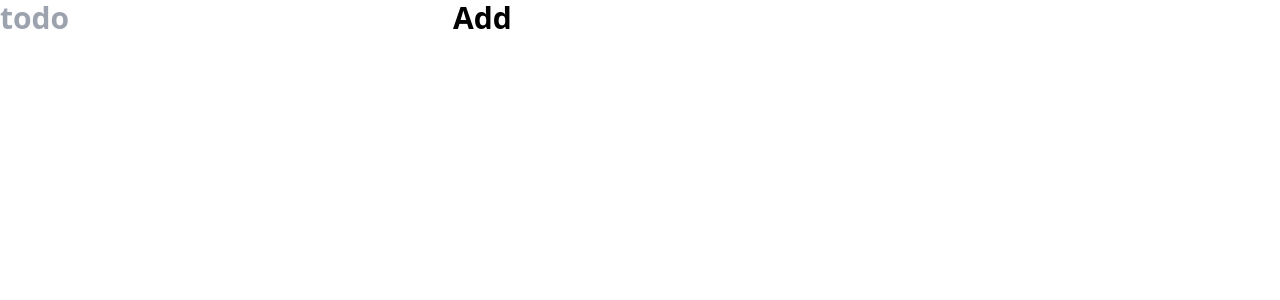
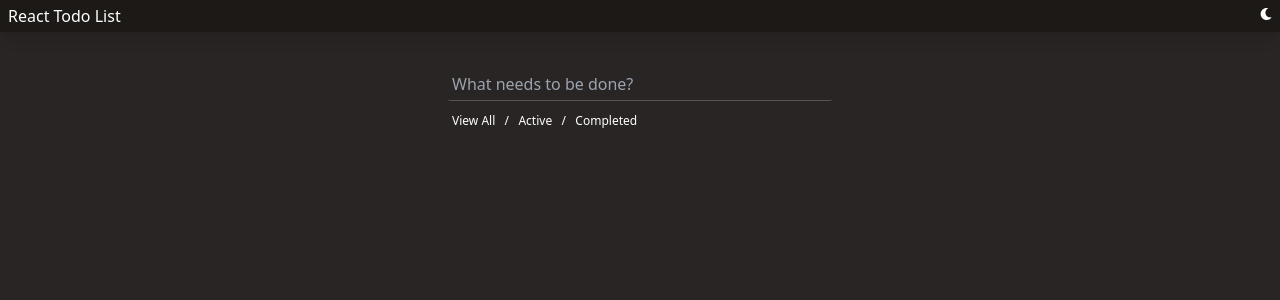
Before and after one commit to tennisbun/react-todo-list, a React (Vite) app: page / in a window 1280 px wide. Shown: the top 300 px of the page. Built offline with nearby package versions, Linux system fonts and the light colour scheme.

Commit message:
todo updated

```diff
--- a/components/Container.jsx
+++ b/components/Container.jsx
@@ -4,19 +4,15 @@ import Todo from './Todo.jsx'
 
 function Container({todos, setTodos}) {
   return (
-    <div>
-
-      { /* handle input and submission*/ }
+    <div className="flex justify-center flex-col w-96">
       <Form setTodos={setTodos} todos={todos}/>
 
-      { /* render todos */ }
-      {todos.map( (todo)=>{
+      { todos.map( (todo)=>{
         return (
-          <Todo key={todo.id} todo={todo}
+          <Todo key={todo.id} id={todo.id} todo={todo}
           todos={todos} setTodos={setTodos}/>)
-      } )
+        } )
       }
-
     </div>
   )
 }
--- a/components/Form.jsx
+++ b/components/Form.jsx
@@ -1,9 +1,41 @@
 import React from 'react'
-import {useState} from 'react'
+import { useState, useRef, useContext } from 'react'
+import { ThemeContext } from '../src/App.jsx'
+import { useForm } from 'react-hook-form'
+import { yupResolver } from '@hookform/resolvers/yup'
+import * as yup from 'yup'
+
+const schema = yup.object().shape({
+  todo: yup.string().required(),
+});
 
 function Form({todos, setTodos}) {
 
-  const [inputValue, setInputValue] = useState("")
+  const theme = useContext(ThemeContext);
+  const themeValue = theme.theme;
+
+  const [inputValue, setInputValue] = useState("");
+  const inputRef = useRef();
+
+  const [viewAll, setViewAll] = useState({active: false, style: ""});
+  const [active, setActive] = useState({active: false, style: ""});
+  const [completed, setCompleted] = useState({active: false, style: ""});
+
+  let changeFilter=(type)=>{
+    if(type == 0){
+      setViewAll({active: true, style: "text-gray-600 cursor-pointer"});
+      setActive({active: false, style: ""});
+      setCompleted({active: false, style: ""});
+    } else if( type == 1){
+      setViewAll({active: false, style: ""});
+      setActive({active: true, style: "text-gray-600 cursor-pointer"});
+      setCompleted({active: false, style: ""});
+    } else if ( type == 2){
+      setViewAll({active: false, style: ""});
+      setActive({active: false, style: ""});
+      setCompleted({active: true, style: "text-gray-600 cursor-pointer"});
+    }
+  };
 
   let handleInputState =(e)=> {
     setInputValue(e.target.value);
@@ -11,17 +43,45 @@ function Form({todos, setTodos}) {
 
   let handleForm =(e)=> {
     e.preventDefault();
-    console.log("handleForm");
     setTodos( [ ...todos, {text: inputValue, completed: false, id: Math.random()} ] );
-    console.log(todos);
+    setInputValue("");
+    inputRef.current.reset();
   }
+
+  let inputStyle=" outline-none rounded-sm px-1 mb-1 w-full h-6 pb-2 mr-2 border-b border-stone-600 bg-transparent text-white transition ease-in-out delay-150";
+  let inputStyleLight=" outline-none rounded-sm px-1 mb-1 w-full h-6 pb-2 mr-2 border-b border-stone-600 bg-transparent text-black transition ease-in-out delay-150";
+
+
+  let addButtonStyle="text-white w-14 rounded-sm px-1 rad text-sm border-b border-stone-600 hover:bg-stone-900 transition ease-in-out delay-150 p-1" ;
+  let addButtonStyleLight= " text-black w-14 rounded-sm px-1 rad text-sm border border-stone-900 hover:bg-stone-400 transition ease-in-out delay-150";
+
+
+ let filterOptionsStyle="flex text-white text-xs mb-8 mt-2 transition ease-in-out delay-150 pl-1 cursor-pointer"
+ let filterOptionsStyleLight="flex text-black text-xs mb-8 mt-2 transition ease-in-out delay-150 pl-1 cursor-pointer"
+ let filterOptionSelected="cursor-pointer text-stone-600"
+
+  const {register, handleSubmit, errors} = useForm({
+    resolver: yupResolver(schema),
+  });
 
   return (
     <div>
-      <form>
-        <input placeholder="todo" className="" onChange={handleInputState} />
-        <button onClick={handleForm} className="border-2 border-black-200">Add</button>
-      </form>
+
+    <form ref={inputRef} onSubmit={handleForm} className="w-full" >
+        <input placeholder="What needs to be done?"
+          className={themeValue ? inputStyle : inputStyleLight} onChange={handleInputState}
+        />
+
+    </form>
+
+    <div className={themeValue ? filterOptionsStyle : filterOptionsStyleLight}>
+      <span className={viewAll.style} onClick={()=>changeFilter(0)} >View All</span>
+      <p> &nbsp;&nbsp; / &nbsp;&nbsp;  </p>
+      <span className={active.style} onClick={()=>changeFilter(1)} >Active</span>
+      <p> &nbsp;&nbsp; / &nbsp;&nbsp; </p>
+      <span className={completed.style} onClick={()=>changeFilter(2)} >Completed</span>
+    </div>
+
     </div>
   )
 }
--- /dev/null
+++ b/components/Nav.jsx
@@ -0,0 +1,29 @@
+import React from 'react';
+import { FaMoon } from 'react-icons/fa';
+import {useContext, useState } from 'react';
+import {ThemeContext} from '../src/App.jsx'
+
+function Nav() {
+  const theme = useContext(ThemeContext);
+  const themeValue = theme.theme;
+
+  let changeTheme =()=>{
+    theme.setTheme(!theme.theme);
+  };
+
+  let lightNavStyle = "bg-gray-100 text-light mb-10 px-1 py-1 pl-2 flex justify-between transition ease-in-out delay-150 shadow-lg";
+  let darkNavStyle = "bg-stone-900 text-white mb-10 px-1 py-1 pl-2 flex justify-between transition ease-in-out delay-150 shadow-lg";
+
+  return (
+    <div className={themeValue ? darkNavStyle : lightNavStyle }>
+      <div>
+        <p>React Todo List</p>
+      </div>
+      <div className="px-1 py-1 text-sm cursor-pointer text-xs">
+        <FaMoon onClick={changeTheme}/>
+      </div>
+    </div>
+  )
+}
+
+export default Nav
--- a/components/Todo.jsx
+++ b/components/Todo.jsx
@@ -1,31 +1,114 @@
 import React from 'react'
-import {useState} from 'react'
+import { useState, useContext, useEffect } from 'react'
 import { FaBeer } from 'react-icons/fa';
 import { BsCheckSquareFill } from 'react-icons/bs';
 import { FaTrash } from 'react-icons/fa';
 import { FaEdit } from 'react-icons/fa';
+import { ThemeContext } from '../src/App.jsx';
+import {BsFillEraserFill } from 'react-icons/bs';
+import { AiFillCheckCircle } from 'react-icons/ai';
 
-function Todo({todo, todos, setTodos}) {
+function Todo({todo, todos, setTodos, id}) {
 
-  const [editing, setediting] = useState(false);
-  const [editValue, seteditValue] = useState("");
+  const theme = useContext(ThemeContext);
+  let themeValue = theme.theme;
 
-  let deleteTodo=()=>{}
-  let completeTodo=()=>{}
-  let editTodo=()=>{}
+  const [editing, setEditing] = useState(false);
+  const [editValue, setEditValue] = useState("");
+  const [completed, setCompleted] = useState(false);
+  const [todoStyle, setTodoStyle] = useState("");
+
+
+  useEffect(() => {
+      if(themeValue && completed){
+        setTodoStyle("w-70 h-6 text-green-400 bg-transparent w-80 my-1 mr-2 px-2 pb-1 rounded-sm border-b border-green-600 transition ease-in-out delay-150 line-through overflow-hidden pb-4 text-sm");
+      } else if(themeValue && !completed){
+        setTodoStyle("w-70 h-6 text-white bg-transparent w-80 my-1 mr-2 px-2 pb-1 rounded-sm border-b border-stone-700 transition ease-in-out delay-150 overflow-hidden pb-4 text-sm overflow-hidden");
+      } else if (!themeValue && completed){
+        setTodoStyle("w-70 h-6 text-black bg-transparent w-80 my-1 mr-2 px-2 pb-1 rounded-sm border-b border-green-600 transition ease-in-out delay-150 line-through overflow-hidden text-sm");
+      } else if(!themeValue && !completed){
+        setTodoStyle("w-70 h-6 text-black bg-transparent w-80 my-1 mr-2 px-2 pb-1 rounded-sm border-b border-stone-700 transition ease-in-out delay-150  pb-4 text-sm overflorw-hidden");
+      };
+  }, [themeValue, completed]);
+
+  let completeTodo=()=>{
+    // completes todo
+    setCompleted(!completed); console.log(completed)
+  };
+
+  let deleteTodo=()=>{
+    // deletes todo
+    setTodos(todos.filter((el)=>el.id !== todo.id));
+  };
+
+  let editTodo=()=>{
+    // to change editing state and show input
+    setEditing(!editing);
+  };
+
+  let editInputHandler=(e)=>{
+    // prepares the todo input value
+    console.log(editValue);
+  }
+
+  let handleEditSubmit=()=>{
+    // changes the previous text value of the todo object
+
+  }
+
+  let optionsStyle = "flex py-2 w-20";
+  let iconStyle= "cursor-pointer mr-1 text-stone-200 transition ease-in-out delay-150 ";
+  let iconStyleLight = "cursor-pointer mr-1 text-stone-800s transition ease-in-out delay-150";
+
+
+  let iconContainerStyle = "bg-stone-900 text-lg rounded-sm h-6 w-6 flex content-center justify-center items-center ml-1 p-1 transition ease-in-out delay-150"
+  let iconContainerStyleLight = "bg-stone-200 text-lg rounded-sm h-6 w-6 flex content-center justify-center items-center ml-1 p-1 transition ease-in-out delay-150"
+
+  let editingInputStyle="bg-transparent outline-none"
+  let editingInputStyleLight="bg-transparent outline-none text-black"
+
+
+  let EditingSection=()=>{
+    return(
+      <div className={todoStyle}>
+        <form onSubmit={handleEditSubmit}>
+          <input autoFocus
+            className={themeValue ? editingInputStyle : editingInputStyleLight}
+            onChange={editInputHandler}>
+          </input>
+        </form>
+      </div>
+    )
+  }
+
+  let TodoSection=()=>{
+    return(
+      <div className={todoStyle} >
+        {todo.text}
+      </div>
+    )
+  }
+
 
   return (
-    <div>
+    <div className="flex">
 
-      <div>
-        {todo.text}
-      </div>
+          {editing ? <EditingSection/> : <TodoSection/> }
 
-      <div>
-        <BsCheckSquareFill onClick={completeTodo}/>
-        <FaTrash onClick={deleteTodo}/>
-        <FaEdit onClick={editTodo}/>
-      </div>
+
+          <div className={optionsStyle}>
+            <div className={themeValue ? iconContainerStyle : iconContainerStyleLight}>
+              <AiFillCheckCircle onClick={completeTodo} className={themeValue ? iconStyle : iconStyleLight}/>
+            </div>
+
+            <div className={themeValue ? iconContainerStyle : iconContainerStyleLight}>
+              <FaEdit onClick={editTodo} className={themeValue ? iconStyle : iconStyleLight}/>
+            </div>
+
+            <div className={themeValue ? iconContainerStyle : iconContainerStyleLight}>
+              <BsFillEraserFill onClick={deleteTodo} className={themeValue ? iconStyle : iconStyleLight}/>
+            </div>
+         </div>
 
     </div>
   )
--- a/package.json
+++ b/package.json
@@ -9,9 +9,12 @@
     "preview": "vite preview"
   },
   "dependencies": {
+    "@hookform/resolvers": "^2.9.10",
     "react": "^18.2.0",
     "react-dom": "^18.2.0",
-    "react-icons": "^4.7.1"
+    "react-hook-form": "^7.41.1",
+    "react-icons": "^4.7.1",
+    "yup": "^0.32.11"
   },
   "devDependencies": {
     "@types/react": "^18.0.26",
--- a/src/App.css
+++ b/src/App.css
@@ -0,0 +1,3 @@
+::selection {
+  background: purple;
+}
--- a/src/App.jsx
+++ b/src/App.jsx
@@ -1,23 +1,32 @@
-import { useState } from 'react'
+import { useState, useContext, createContext } from 'react'
 import './App.css'
 import Container from '../components/Container.jsx'
 import Todo from '../components/Todo.jsx'
+import Nav from '../components/Nav.jsx'
+export const ThemeContext = createContext(null);
+export const FilterContext = createContext(null);
 
 
 function App() {
 
+  const [theme, setTheme] = useState(true);
+  const [todos, setTodos,] = useState([]);
 
-  const [todos, setTodos,] = useState([])
+  const containerWrapperStyle = "flex flex-col justify-center align-center items-center"
+
+  let lightBg = "bg-stone-300 h-screen transition ease-in-out delay-150";
+  let darkBg = "bg-stone-800 h-screen transition ease-in-out delay-150";
 
   return (
-
-    <div className="text-3xl font-bold underline">
-
-    { /* Main container */}
-    <Container todos={todos} setTodos={setTodos} />
-
+    <div className={theme ? darkBg : lightBg}>
+          <ThemeContext.Provider value={{theme: theme, setTheme: setTheme}}>
+            <Nav/>
+            { /* Main container */}
+            <div className={containerWrapperStyle}>
+              <Container todos={todos} setTodos={setTodos} />
+            </div>
+          </ThemeContext.Provider>
     </div>
   )
 }
-
 export default App
--- a/tailwind.config.cjs
+++ b/tailwind.config.cjs
@@ -3,6 +3,7 @@ module.exports = {
   content: [
     "./index.html",
     "./src/**/*.{js,ts,jsx,tsx}",
+    "./components/**/*.{js,ts,jsx,tsx}"
   ],
   theme: {
     extend: {},
```
Also changed, not shown: 1 other file (tests, documents, lock files or other folders).
